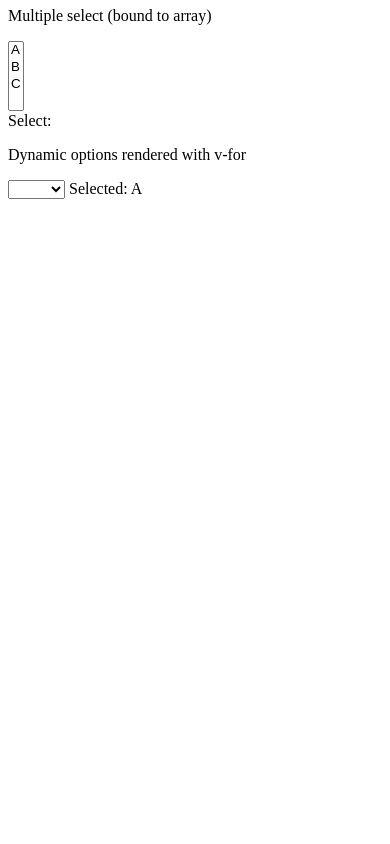
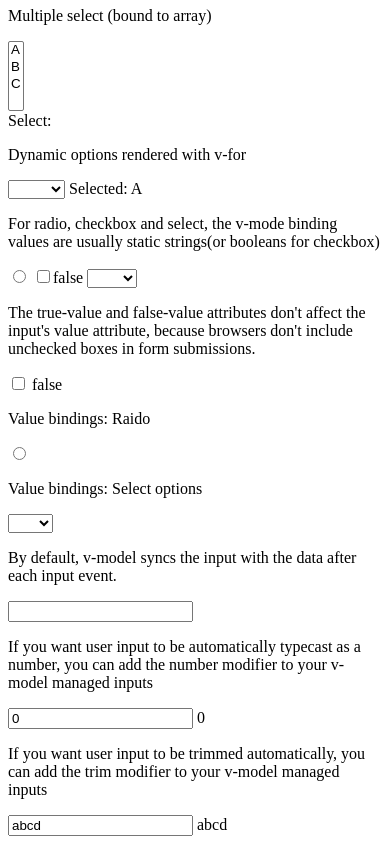
Before and after one commit to javcof/vuejs.org, a plain HTML site: page v2/guide/forms.html in a window 390 px wide. Shown: the part 553-1397 px from the top of the page. Before the commit the page ends 844 px from the top, so only its background shows below. Drawn offline with nearby package versions, Linux system fonts and the light colour scheme.

Commit message:
Form input bindings

```diff
--- a/v2/guide/forms.html
+++ b/v2/guide/forms.html
@@ -147,5 +147,133 @@
                 }
             })
         </script>
+
+        <p>For radio, checkbox and select, the v-mode binding values are usually static strings(or booleans for checkbox)</p>
+        <div id="app-9">
+            <!-- `picked` is a string "a" when checked -->
+            <input type="radio" v-model="picked" value="a">{{ picked }}
+
+            <!-- `toggle` is either ture or false -->
+            <input type="checkbox" v-model="toggle">{{ toggle }}
+
+            <!-- `selected` is a string "abc" when selected -->
+            <select v-model="selected">
+                <option value="abc">ABC</option>
+            </select>
+            {{ selected }}
+        </div>
+        <script>
+            new Vue({
+                el: '#app-9',
+                data: {
+                    picked: '',
+                    toggle: false,
+                    selected: ''
+                }
+            })
+        </script>
+
+        <p>
+            The true-value and false-value attributes don't affect the input's value attribute,
+            because browsers don't include unchecked boxes in form submissions.
+        </p>
+        <div id="app-10">
+            <input
+                type="checkbox"
+                v-model="toggle"
+                true-value="yes"
+                false-value="no">
+            {{ toggle }}
+        </div>
+        <script>
+            new Vue({
+                el: '#app-10',
+                data: {
+                    toggle: false
+                }
+            })
+        </script>
+
+        <p>Value bindings: Raido</p>
+        <div id="app-11">
+            <input type="radio" v-model="pick" v-bind:value="a">
+            {{ pick }}
+        </div>
+        <script>
+            new Vue({
+                el: '#app-11',
+                data: {
+                    pick: '',
+                    a: 'A'
+                }
+            })
+        </script>
+
+        <p>Value bindings: Select options</p>
+        <div id="app-12">
+            <select v-model="selected">
+                <!-- inline object literal -->
+                <option v-bind:value="{ number: 123 }">123</option>
+            </select>
+            {{ selected.number }}
+        </div>
+        <script>
+            new Vue({
+                el: '#app-12',
+                data: {
+                    selected: {}
+                }
+            })
+        </script>
+
+        <p>
+            By default, v-model syncs the input with the data after each input event.
+        </p>
+        <div id="app-13">
+            <!-- synced after `change` instead of input -->
+            <input v-model.lazy="msg">{{ msg }}
+        </div>
+        <script>
+            new Vue({
+                el: '#app-13',
+                data: {
+                    msg: ''
+                }
+            })
+        </script>
+
+        <p>
+            If you want user input to be automatically typecast as a number,
+            you can add the number modifier to your v-model managed inputs
+        </p>
+        <div id="app-14">
+            <input v-model.number="age">
+            {{ age }}
+        </div>
+        <script>
+            var app14 = new Vue({
+                el: '#app-14',
+                data: {
+                    age: 0
+                }
+            })
+        </script>
+
+        <p>
+            If you want user input to be trimmed automatically,
+            you can add the trim modifier to your v-model managed inputs
+        </p>
+        <div id="app-15">
+            <input v-model.trim="msg">
+            {{ msg }}
+        </div>
+        <script>
+            new Vue({
+                el: '#app-15',
+                data: {
+                    msg: 'abcd'
+                }
+            })
+        </script>
     </body>
 </html>
```
